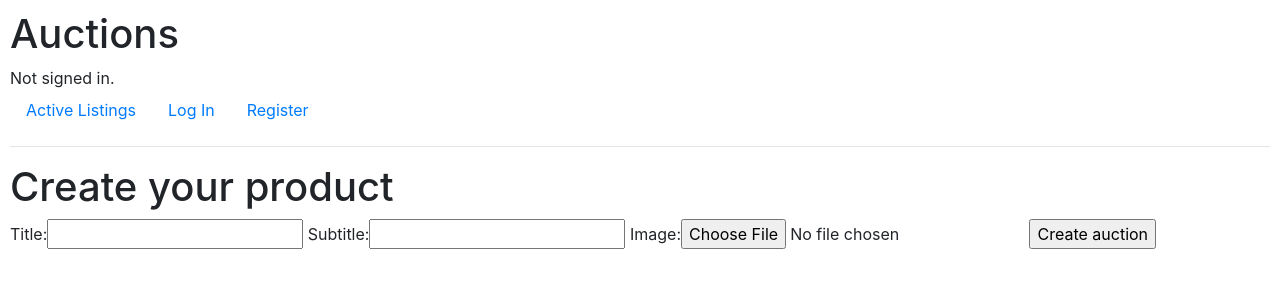
After one commit to StefanPro119/Project2, a Django app: page /create in a window 1280 px wide. The commit adds this page. Shown: the top 300 px of the page. Run offline with Django 3.2, Linux system fonts and the light colour scheme; some libraries are stand-ins or nearby versions.

Commit message:
creating def create with create.html page

```diff
--- /dev/null
+++ b/auctions/forms.py
@@ -0,0 +1,9 @@
+from django.forms import ModelForm
+from . import models
+from django import forms
+
+
+class CreateAuction(forms.ModelForm):
+    class Meta:
+        model = models.Auction
+        fields = ['title', 'subtitle', 'image']
--- a/auctions/models.py
+++ b/auctions/models.py
@@ -19,7 +19,7 @@ class Auction(models.Model):
         return f"{self.seller} is selling {self.title}"
 
 
-#klaza za licitiranje proizvoda
+#klasa za licitiranje proizvoda
 class Bid(models.Model):
     buyer = models.CharField(max_length=64)
     bid_value = models.IntegerField()
--- /dev/null
+++ b/auctions/templates/auctions/create.html
@@ -0,0 +1,10 @@
+{% extends "auctions/layout.html" %}
+
+{% block body %}
+    <h1>Create your product</h1>
+    <form action="{% url 'create' %}" method="POST" enctype="multipart/form-data">
+        {% csrf_token %}
+        {{ form }}
+        <input type="submit" value="Create auction">
+    </form>
+{% endblock %}
--- a/auctions/templates/auctions/layout.html
+++ b/auctions/templates/auctions/layout.html
@@ -24,6 +24,9 @@
                 <li class="nav-item">
                     <a class="nav-link" href="{% url 'logout' %}">Log Out</a>
                 </li>
+                <li class="nav-item">
+                    <a class="nav-link" href="{% url 'create' %}">Create</a>
+                </li>
             {% else %}
                 <li class="nav-item">
                     <a class="nav-link" href="{% url 'login' %}">Log In</a>
@@ -32,6 +35,7 @@
                     <a class="nav-link" href="{% url 'register' %}">Register</a>
                 </li>
             {% endif %}
+
         </ul>
         <hr>
         {% block body %}
--- a/auctions/urls.py
+++ b/auctions/urls.py
@@ -6,5 +6,6 @@ urlpatterns = [
     path("", views.index, name="index"),
     path("login", views.login_view, name="login"),
     path("logout", views.logout_view, name="logout"),
-    path("register", views.register, name="register")
+    path("register", views.register, name="register"),
+    path("create", views.create, name='create')
 ]
--- a/auctions/views.py
+++ b/auctions/views.py
@@ -1,14 +1,31 @@
 from django.contrib.auth import authenticate, login, logout
 from django.db import IntegrityError
 from django.http import HttpResponse, HttpResponseRedirect
-from django.shortcuts import render
+from django.shortcuts import render, redirect
 from django.urls import reverse
+from . import forms
 
-from .models import User
+from .models import User, Auction, Bid, Comment
+
+# class CreateForm(forms.Form):
+#     title = forms.CharField(label='Create title ')
 
 
 def index(request):
     return render(request, "auctions/index.html")
+
+
+def create(request):
+    if request.method == 'POST':
+        form = forms.CreateAuction(request.POST, request.FILES)
+        if form.is_valid():
+            return HttpResponseRedirect(reverse("index"))
+    else:
+        form = forms.CreateAuction()
+    return render(request, "auctions/create.html", {
+        'form': form,
+    })
+
 
 
 def login_view(request):
```
Also changed, not shown: db.sqlite3.
